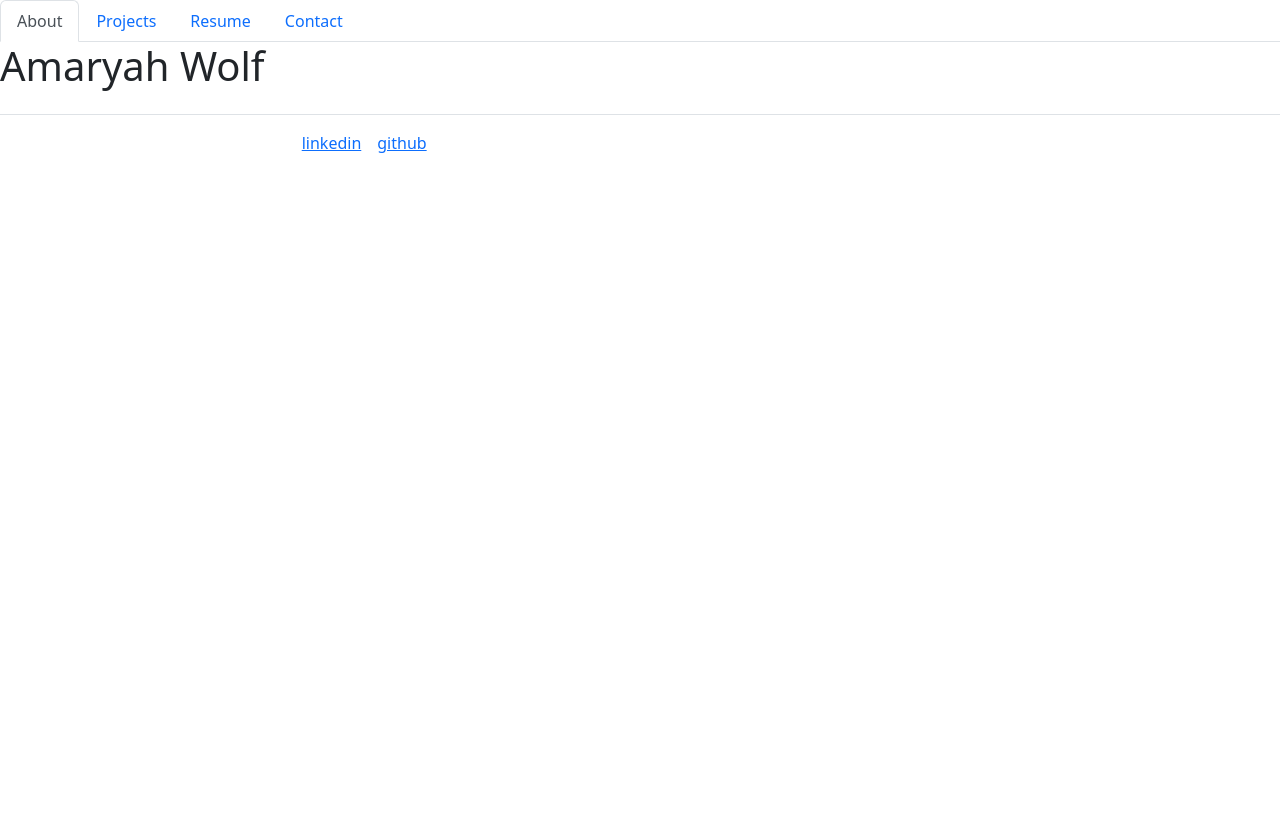
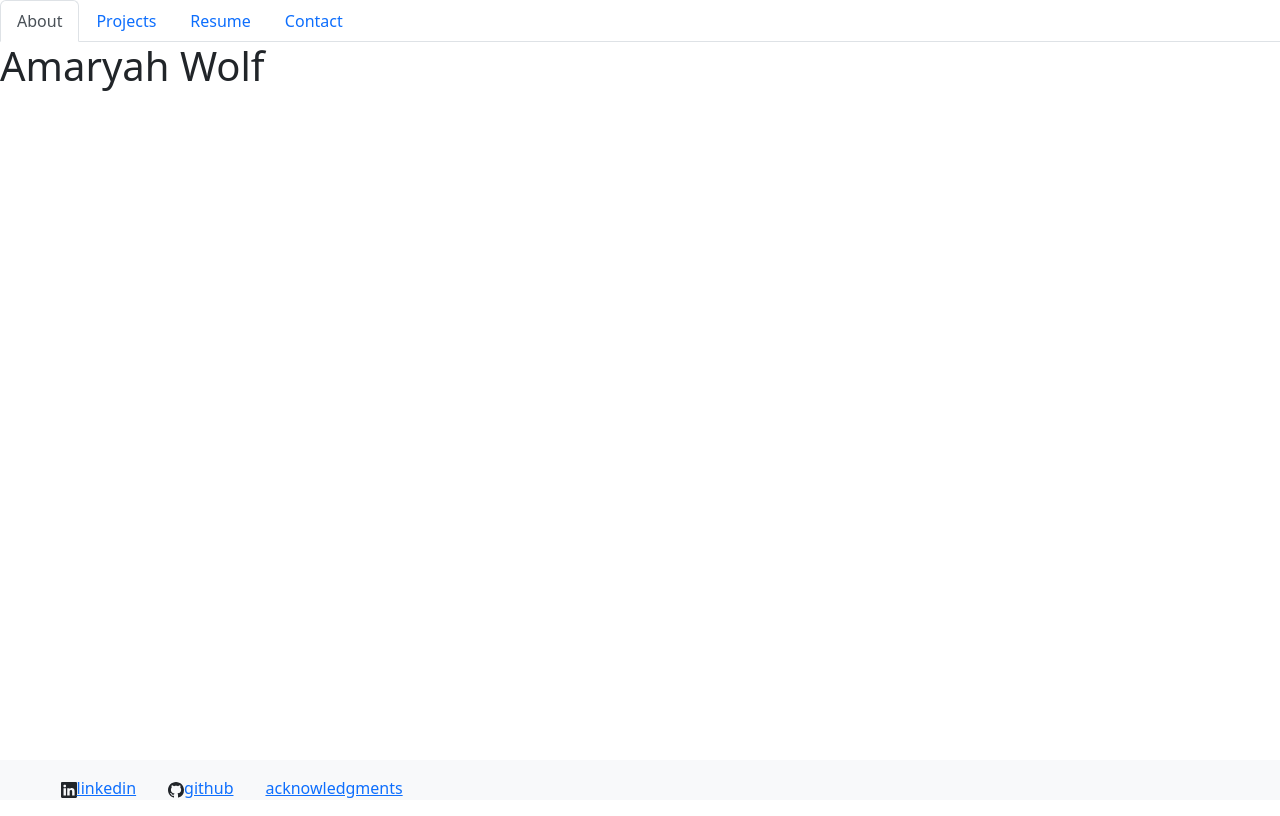
Before and after one commit to amaryahwolf/akw-portfolio, a React (Create React App) app: page / in a window 1280 px wide. Built offline with nearby package versions, Linux system fonts and the light colour scheme.

Commit message:
add more footer styling

```diff
--- a/src/components/Footer.js
+++ b/src/components/Footer.js
@@ -1,26 +1,49 @@
 // Import react
 import React from 'react';
 
+const styles = {
+    footer: {
+        position: 'absolute',
+        bottom: 0,
+        width: '100%',
+        height: '40px'
+    }
+}
+
 function Footer() {
     return (
-        <footer className="d-flex flex-wrap justify-content-between align-items-center py-3 my-4 border-top">
+        <footer style={styles.footer} className="d-flex container-fluid justify-content-center bg-light">
+        <div className="row col-sm-12 text-center">
         <ul className="d-flex nav col-md-4 justify-content-end list-unstyled">
-            <li className="ms-3">
+            <li className="m-3">
+                <svg xmlns="http://www.w3.org/2000/svg" width="16" height="16" fill="currentColor" class="bi bi-linkedin" viewBox="0 0 16 16" className=''>
+                    <path d="M0 1.146C0 .513.526 0 1.175 0h13.65C15.474 0 16 .513 16 1.146v13.708c0 .633-.526 1.146-1.175 1.146H1.175C.526 16 0 15.487 0 14.854V1.146zm4.943 12.248V6.169H2.542v7.225h2.401zm-1.2-8.212c.837 0 1.358-.554 1.358-1.248-.015-.709-.52-1.248-1.342-1.248-.822 0-1.359.54-1.359 1.248 0 .694.521 1.248 1.327 1.248h.016zm4.908 8.212V9.359c0-.216.016-.432.08-.586.173-.431.568-.878 1.232-.878.869 0 1.216.662 1.216 1.634v3.865h2.401V9.25c0-2.22-1.184-3.252-2.764-3.252-1.274 0-1.845.7-2.165 1.193v.025h-.016a5.54 5.54 0 0 1 .016-.025V6.169h-2.4c.03.678 0 7.225 0 7.225h2.4z"/>
+                </svg>
                 <a
                     href="https://www.linkedin.com/in/amaryah-wolf" className="">
                     {/* TODO: add linkedin icon */}
                     linkedin
                 </a>
             </li>
-            <li className="ms-3">
+            <li className="m-3">
+                <svg xmlns="http://www.w3.org/2000/svg" width="16" height="16" fill="currentColor" class="bi bi-github" viewBox="0 0 16 16">
+                    <path d="M8 0C3.58 0 0 3.58 0 8c0 3.54 2.29 6.53 5.47 7.59.4.07.55-.17.55-.38 0-.19-.01-.82-.01-1.49-2.01.37-2.53-.49-2.69-.94-.09-.23-.48-.94-.82-1.13-.28-.15-.68-.52-.01-.53.63-.01 1.08.58 1.23.82.72 1.21 1.87.87 2.33.66.07-.52.28-.87.51-1.07-1.78-.2-3.64-.89-3.64-3.95 0-.87.31-1.59.82-2.15-.08-.2-.36-1.02.08-2.12 0 0 .67-.21 2.2.82.64-.18 1.32-.27 2-.27.68 0 1.36.09 2 .27 1.53-1.04 2.2-.82 2.2-.82.44 1.1.16 1.92.08 2.12.51.56.82 1.27.82 2.15 0 3.07-1.87 3.75-3.65 3.95.29.25.54.73.54 1.48 0 1.07-.01 1.93-.01 2.2 0 .21.15.46.55.38A8.012 8.012 0 0 0 16 8c0-4.42-3.58-8-8-8z"/>
+                </svg>
                 <a
                     href="https://github.com/amaryahwolf" className="">
-                    {/* TODO: add github icon */}
                     github
                 </a>
             </li>
             {/* TODO: add third platform */}
+            <li className="m-3">
+                {/* TODO: add acknowledgments page */}
+                <a
+                    href="" className="">
+                    acknowledgments
+                </a>
+            </li>
         </ul>
+        </div>
         </footer>
     )
 };
```
